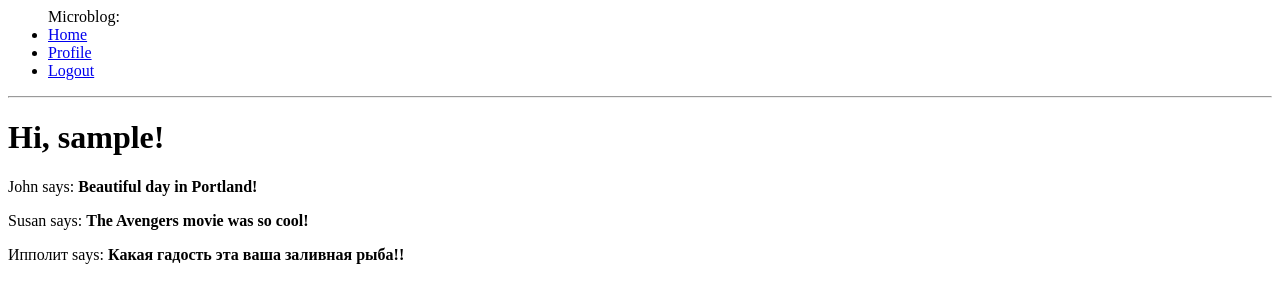
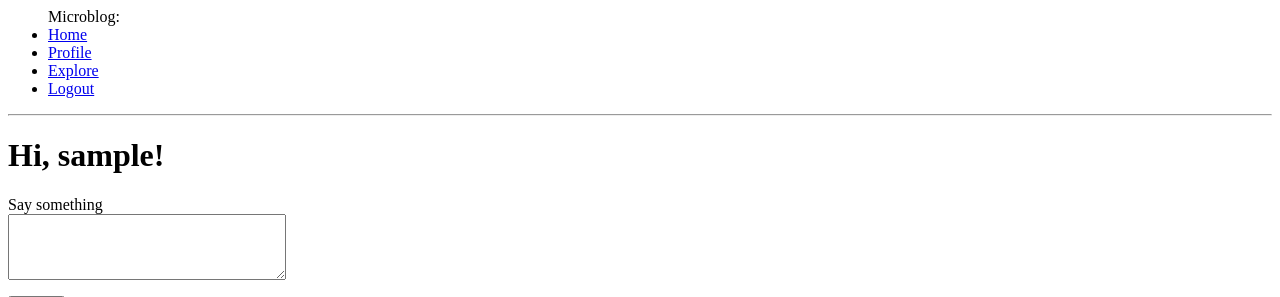
Before and after one commit to Slsky/anoter_project, a Flask app: page / in a window 1280 px wide. Shown: the top 297 px of the page. Run offline with Flask 2, Linux system fonts and the light colour scheme; a user stored in the database is signed in; tables that the repository leaves empty hold one stand-in row (values such as "Sample post").

Commit message:
add pagination

```diff
--- a/app/forms.py
+++ b/app/forms.py
@@ -41,3 +41,8 @@ class EditProfileForm(FlaskForm):
             user = User.query.filter_by(username=self.username.data).first()
             if user is not None:
                 raise ValidationError('Pliase use a different usernamename')
+
+class PostForm(FlaskForm):
+    post = TextAreaField('Say something',
+        validators=[DataRequired(), Length(min=0, max=140)])
+    submit = SubmitField('Submit')
--- a/app/routes.py
+++ b/app/routes.py
@@ -4,8 +4,8 @@ from flask import render_template, url_for, request, redirect, flash
 from flask_login import current_user, login_user, logout_user, login_required
 from werkzeug.urls import url_parse
 from app import app, db
-from app.models import User
-from app.forms import LoginForm, RegistrationForm, EditProfileForm
+from app.models import User, Post
+from app.forms import LoginForm, RegistrationForm, EditProfileForm, PostForm
 
 @app.before_request
 def before_request():
@@ -14,25 +14,40 @@ def before_request():
         db.session.commit()
 
 
-@app.route('/')
-@app.route('/index')
+@app.route('/', methods=['GET', 'POST'])
+@app.route('/index', methods=['GET', 'POST'])
 @login_required
 def index():
-    posts = [
-        {
-            'author': {'username': 'John'},
-            'body': 'Beautiful day in Portland!'
-        },
-        {
-            'author': {'username': 'Susan'},
-            'body': 'The Avengers movie was so cool!'
-        },
-        {
-            'author': {'username': 'Ипполит'},
-            'body': 'Какая гадость эта ваша заливная рыба!!'
-        }
-    ]
-    return render_template('index.html', title='Home', posts=posts)
+    form = PostForm()
+    if form.validate_on_submit():
+        post = Post(body=form.post.data, author=current_user)
+        db.session.add(post)
+        db.session.commit()
+        flash('Your post is now live!')
+        return redirect(url_for('index'))
+    page = request.args.get('page', 1, type=int)
+    posts = current_user.followed_posts().paginate(
+        page, app.config['POSTS_PER_PAGE'], False)
+
+    next_url = url_for('index', page=posts.next_num) \
+     if posts.has_next else None
+    prev_url = url_for('index', page=posts.prev_num) \
+     if posts.has_prev else None
+    return render_template('index.html', title='Home', posts=posts.items, form=form,
+                            prev_url=prev_url, next_url=next_url)
+
+@app.route('/explore')
+@login_required
+def explore():
+    page = request.args.get('page', 1, type=int)
+    posts = Post.query.order_by(Post.timestamp.desc()).paginate(
+        page, app.config['POSTS_PER_PAGE'], False)
+    next_url = url_for('explore', page=posts.next_num) \
+        if posts.has_next else None
+    prev_url = url_for('explore', page=posts.prev_num) \
+        if posts.has_prev else None
+    return render_template('index.html', title='Explore', posts=posts.items,
+                            next_url=next_url, prev_url=prev_url)
 
 
 @app.route('/login', methods=['GET', 'POST'])
@@ -74,11 +89,15 @@ def register():
 @login_required
 def user(username):
     user = User.query.filter_by(username=username).first_or_404()
-    posts = [
-        {'author': user, 'body': 'Test post #1'},
-        {'author': user, 'body': 'Test post #2'}
-    ]
-    return render_template('user.html', user=user, posts=posts)
+    page = request.args.get('page', 1, type=int)
+    posts = user.posts.order_by(Post.timestamp.desc()).paginate(
+        page, app.config['PASTS_PER_PAGE'], FALSE)
+    next_url = url_for('user', page=posts.next_num) \
+        if posts.has_hext else None
+    prev_url = url_for('user', page=posts.prev_num) \
+        if posts.has_prev else None
+    return render_template('user.html', user=user, posts=posts.items,
+                            next_url=next_url, prev_url=prev_url)
 
 @app.route('/edit_profile', methods=['GET', 'POST'])
 @login_required
--- a/app/templates/_post.html
+++ b/app/templates/_post.html
@@ -1,6 +1,11 @@
 <table>
     <tr valign="top">
         <td><img src="{{ post.author.avatar(80) }}" alt="{{ post.author.username }} avatar"></td>
-        <td><b>{{ post.author.username }}</b> says: <b>{{ post.body }}</b></td>
+        <td><b>
+            <a href="{{ url_for('user', username=post.author.username) }}">
+            {{ post.author.username }}
+                </a>
+            </b>
+            says: <b><br>{{ post.body }}</b></td>
     </tr>
 </table>
--- /dev/null
+++ b/app/templates/_prev_next_page.html
@@ -0,0 +1,6 @@
+{% if prev_url %}
+<a href="{{ prev_url }}">Prev</a>
+{% endif %}
+{% if next_url %}
+<a href="{{ next_url }}">Next</a>
+{% endif %}
--- a/app/templates/base.html
+++ b/app/templates/base.html
@@ -10,11 +10,14 @@
 
 <body>
     <ul>Microblog:
+
+        {% if current_user.is_anonymous %}
+        <li><a href="{{ url_for('login') }}">Login</a></li>
+        <li><a href="{{ url_for('register') }}">Register</a></li>
+        {% else %}
         <li><a href="{{ url_for('index') }}">Home</a></li>
-        {% if current_user.is_anoniymous %}
-        <li><a href="{{ url_for('login') }}">Login</a></li>
-        {% else %}
         <li><a href="{{ url_for('user', username=current_user.username) }}">Profile</a></li>
+        <li><a href="{{ url_for('explore') }}">Explore</a></li>
         <li><a href="{{ url_for('logout') }}">Logout</a></li>
         {% endif %}
     </ul>
--- a/app/templates/index.html
+++ b/app/templates/index.html
@@ -2,7 +2,23 @@
 
 {% block content %}
     <h1>Hi, {{ current_user.username }}!</h1>
+    {% if form %}
+    <form action="" method="POST">
+        {{ form.hidden_tag() }}
+        <p>
+            {{ form.post.label }}<br>
+            {{ form.post(rows=4, cols=32) }}<br>
+            {% for error in form.post.errors %}
+            <span style="color: red">[{{ error }}]</span>
+            {% endfor %}
+        </p>
+        <p>{{ form.submit() }}</p>
+    </form>
+    {% endif %}
     {% for post in posts %}
-    <div><p>{{ post.author.username }} says: <b>{{ post.body }}</b></p></div>
+        {% include "_post.html" %}
     {% endfor %}
+
+    {% include "_prev_next_page.html" %}
+
 {% endblock %}
--- a/app/templates/user.html
+++ b/app/templates/user.html
@@ -10,7 +10,7 @@
             <p>{{ user.followers.count() }} followers, || {{ user.followed.count() }} followed</p>
             {% if user == current_user %}
             <p><a href="{{ url_for('edit_profile') }}">Edit your proile</a></p>
-            {% elif not cuurent_user.is_following(user) %}
+            {% elif not current_user.is_following(user) %}
             <p><a href="{{ url_for('follow', username=user.username) }}">Follow</a></p>
             {% else %}
             <p><a href="{{ url_for('unfillow', username=user.username) }}">Unfollow</a></p>
@@ -24,4 +24,6 @@
     {% include "_post.html" %}
 {% endfor %}
 
+{% include "_prev_next_page.html" %}
+
 {% endblock %}
--- a/config.py
+++ b/config.py
@@ -15,3 +15,4 @@ class Config(object):
     MAIL_USERNAME = os.environ.get('MAIL_USERNAME')
     MAIL_PASSWORD = os.environ.get('MAIL_PASSWORD')
     ADMINS = ['sv.pero@gmail.com']
+    POSTS_PER_PAGE = 25
```
Also changed, not shown: app.db.
